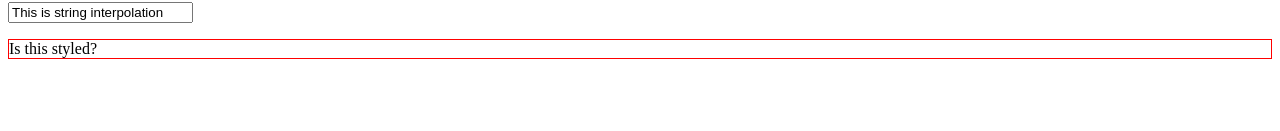
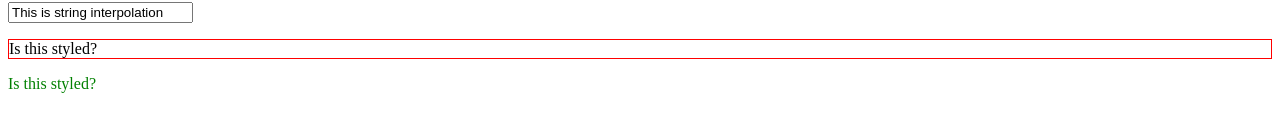
Before and after one commit to ctevnan/FirstApp, an Angular app: page / in a window 1280 px wide. Shown: the part 239-370 px from the top of the page. Built offline with nearby package versions, Linux system fonts and the light colour scheme.

Commit message:
using propertybinding and ngStyle to style a paragraph

```diff
--- a/src/app/databinding/databinding.component.html
+++ b/src/app/databinding/databinding.component.html
@@ -6,3 +6,4 @@
 <h1>Property Binding</h1>
 <input type="text" [value]="stringInterpolation">
 <p [ngClass]="{redBorder: true}">Is this styled?</p>
+<p [ngStyle]="{color: 'green'}">Is this styled?</p>
```
